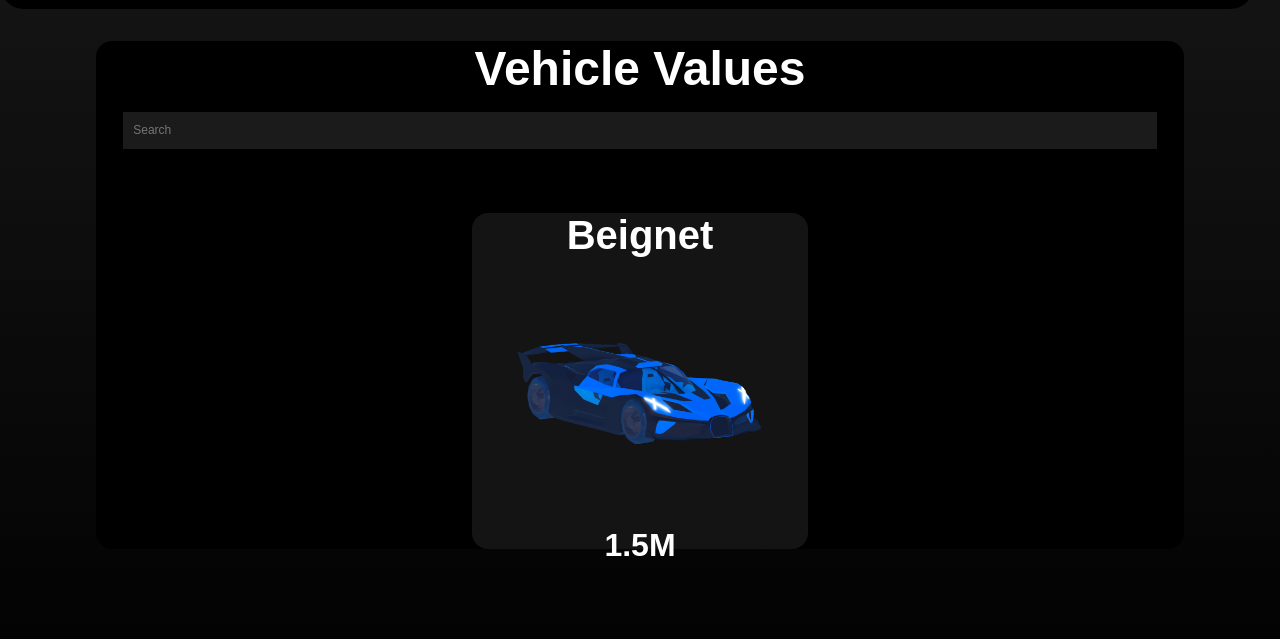
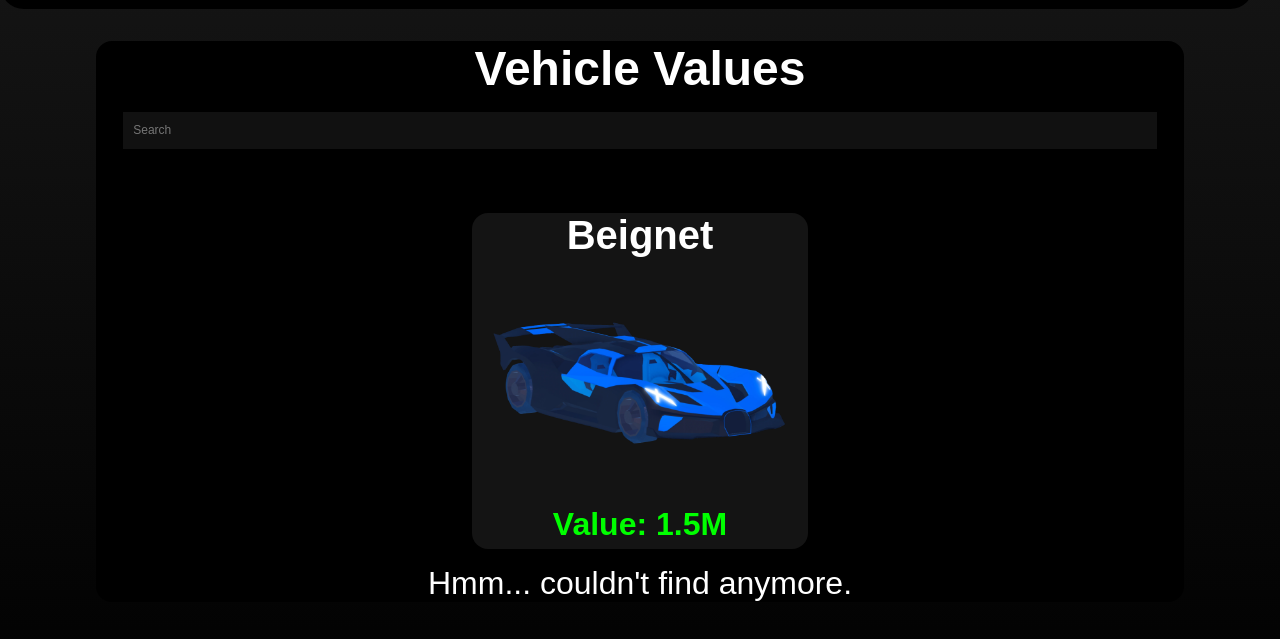
Before and after one commit to rostudiosite/JailbreakTradingWebsite, a plain HTML site: page vehicles.html in a window 1280 px wide. Shown: the part 55-694 px from the top of the page. Drawn offline with Linux system fonts and the light colour scheme.

Commit message:
Good progress

```diff
--- a/scripts/vehiclesearch.js
+++ b/scripts/vehiclesearch.js
@@ -2,7 +2,7 @@ const charactersList = document.getElementById('list');
 const searchBar = document.getElementById('searchBar');
 
 let hpCharacters = [
-    {"name": "Beignet", "value": "1.5M" ,"image": '/media/images/Beignet_Icon.png', "link": "/"}
+    {"name": "Beignet", "value": "1.5M" ,"image": '/media/images/Beignet_Icon.png', "link": "/"},
 ];
 
 
@@ -26,7 +26,7 @@ const displayCharacters = (characters) => {
 
                     <div class="text" style="font-size: 2.5rem; font-weight: 600;">${character.name}</div>
                     <img id="selectionimage" src="${character.image}" />
-                    <div class="text" style="font-size: 2rem; font-weight: 600;">${character.value}</div>
+                    <div class="text" style="font-size: 2rem; font-weight: 600; color: rgb(0, 255, 0);">Value: ${character.value}</div>
 
                 </a>
             </div>
--- a/styles/main.css
+++ b/styles/main.css
@@ -89,11 +89,13 @@ button:hover {
   }
 
   #selectionimage {
-    height: 80%;
-    width: 80%;
+    height: 15.5rem;
+    width: 20rem;
+    object-fit: cover;
     margin: auto;
     display: block;
     border-radius: 1.3rem;
+    overflow: hidden;
   }
 
 /* Search Bar */
@@ -109,7 +111,7 @@ button:hover {
 
     font-size: 12px;
 
-    background-color: #1b1b1b;
+    background-color: #111111;
     color: white;
 }
 
@@ -128,6 +130,13 @@ button:hover {
     grid-gap: 30px;
 
 }
+
+#list {
+    padding-inline-start: 0;
+    display: grid;
+    grid-template-columns: repeat(auto-fit, minmax(320px, 1fr));
+    grid-gap: 30px;
+  }
 
 /* Boxes */
 
--- a/vehicles.html
+++ b/vehicles.html
@@ -61,6 +61,10 @@
 
             <div id="list"></div>
 
+            <div style="padding-top: 1rem;"></div>
+
+            <div class="text" style="font-size: 2rem; font-weight: 400;">Hmm... couldn't find anymore.</div>
+
         </div>
 
     </div>
```
